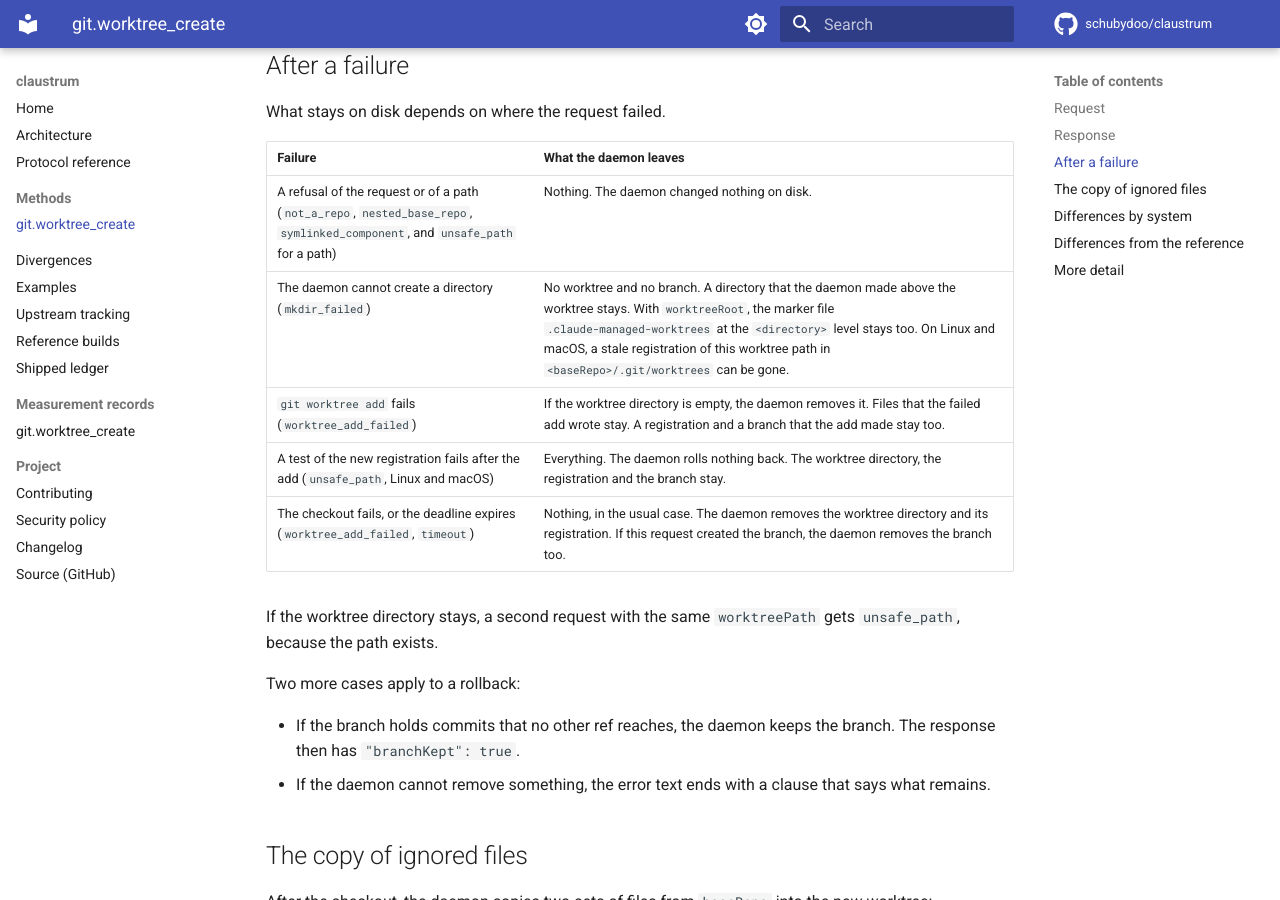
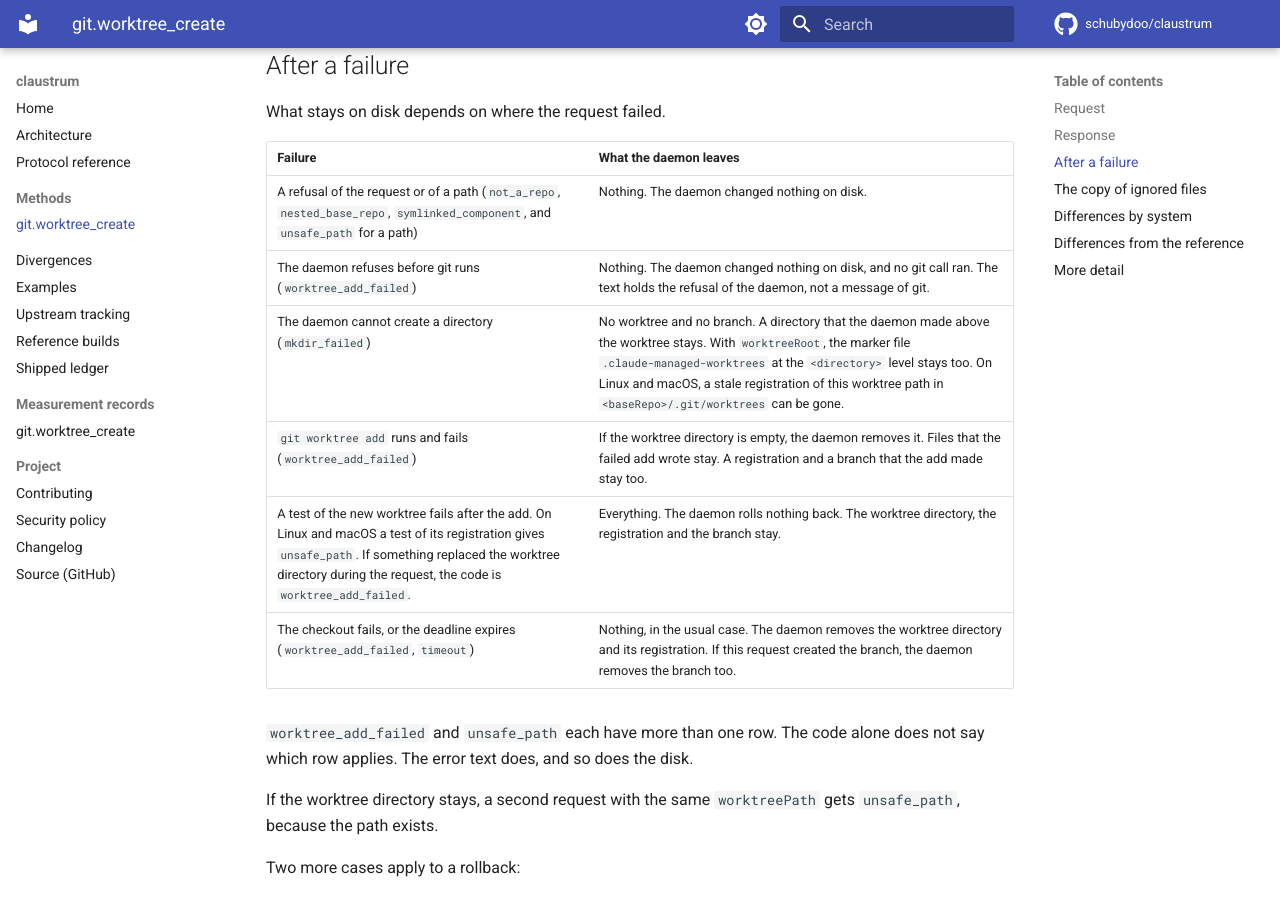
Before and after one commit to schubydoo/claustrum, an MkDocs documentation site: the page built from docs/protocol/git-worktree-create.md, in a window 1280 px wide and 900 px high, scrolled down 1931 px. Built offline with MkDocs 1.6.1 and Material for MkDocs 9.7.7, drawn with Linux system fonts in a browser that asks for light colours; comment, search, counter and statistics services are not loaded.

Commit message:
docs: give each failure exit of git.worktree_create its row
Co-Authored-By: Claude Opus 5.5 <noreply@anthropic.com>

```diff
--- a/docs/protocol/git-worktree-create.md
+++ b/docs/protocol/git-worktree-create.md
@@ -66,10 +66,13 @@ What stays on disk depends on where the request failed.
 | Failure | What the daemon leaves |
 |---|---|
 | A refusal of the request or of a path (`not_a_repo`, `nested_base_repo`, `symlinked_component`, and `unsafe_path` for a path) | Nothing. The daemon changed nothing on disk. |
+| The daemon refuses before git runs (`worktree_add_failed`) | Nothing. The daemon changed nothing on disk, and no git call ran. The text holds the refusal of the daemon, not a message of git. |
 | The daemon cannot create a directory (`mkdir_failed`) | No worktree and no branch. A directory that the daemon made above the worktree stays. With `worktreeRoot`, the marker file `.claude-managed-worktrees` at the `<directory>` level stays too. On Linux and macOS, a stale registration of this worktree path in `<baseRepo>/.git/worktrees` can be gone. |
-| `git worktree add` fails (`worktree_add_failed`) | If the worktree directory is empty, the daemon removes it. Files that the failed add wrote stay. A registration and a branch that the add made stay too. |
-| A test of the new registration fails after the add (`unsafe_path`, Linux and macOS) | Everything. The daemon rolls nothing back. The worktree directory, the registration and the branch stay. |
+| `git worktree add` runs and fails (`worktree_add_failed`) | If the worktree directory is empty, the daemon removes it. Files that the failed add wrote stay. A registration and a branch that the add made stay too. |
+| A test of the new worktree fails after the add. On Linux and macOS a test of its registration gives `unsafe_path`. If something replaced the worktree directory during the request, the code is `worktree_add_failed`. | Everything. The daemon rolls nothing back. The worktree directory, the registration and the branch stay. |
 | The checkout fails, or the deadline expires (`worktree_add_failed`, `timeout`) | Nothing, in the usual case. The daemon removes the worktree directory and its registration. If this request created the branch, the daemon removes the branch too. |
+
+`worktree_add_failed` and `unsafe_path` each have more than one row. The code alone does not say which row applies. The error text does, and so does the disk.
 
 If the worktree directory stays, a second request with the same `worktreePath` gets `unsafe_path`, because the path exists.
 
```
